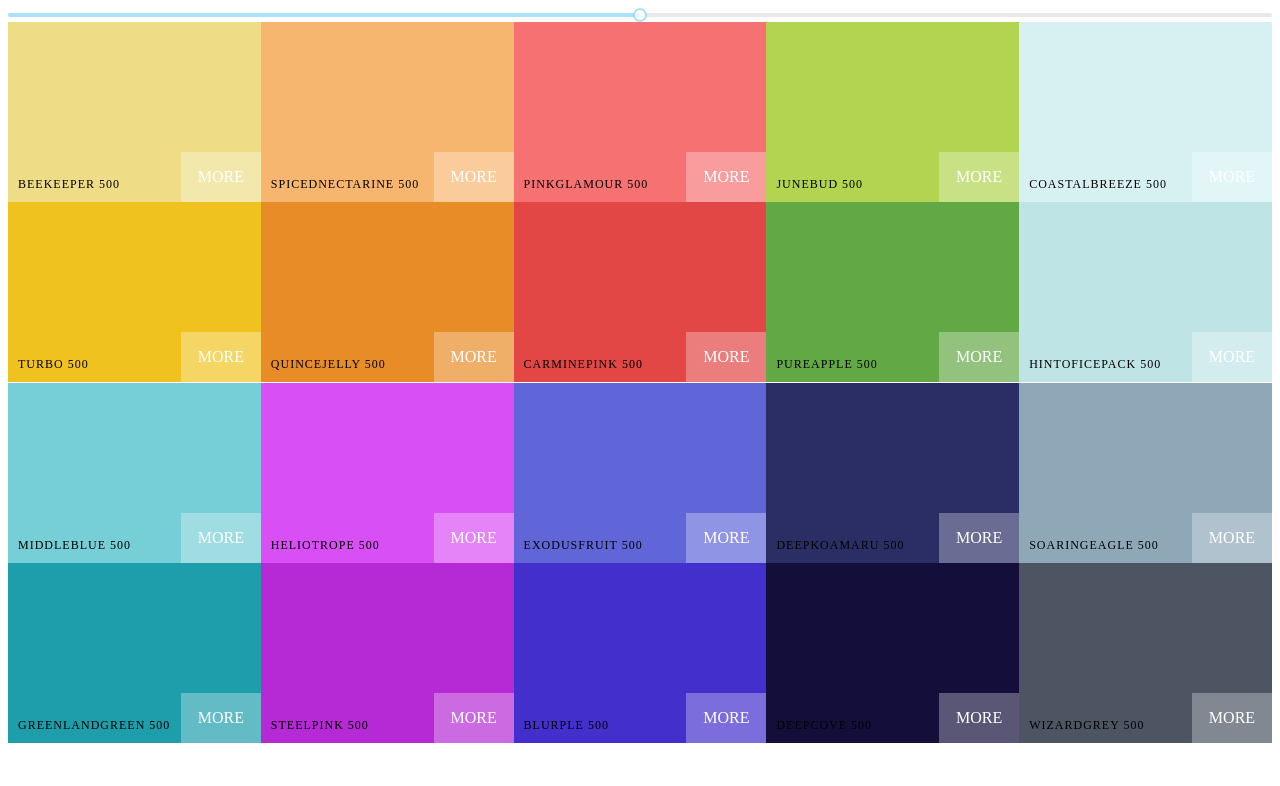
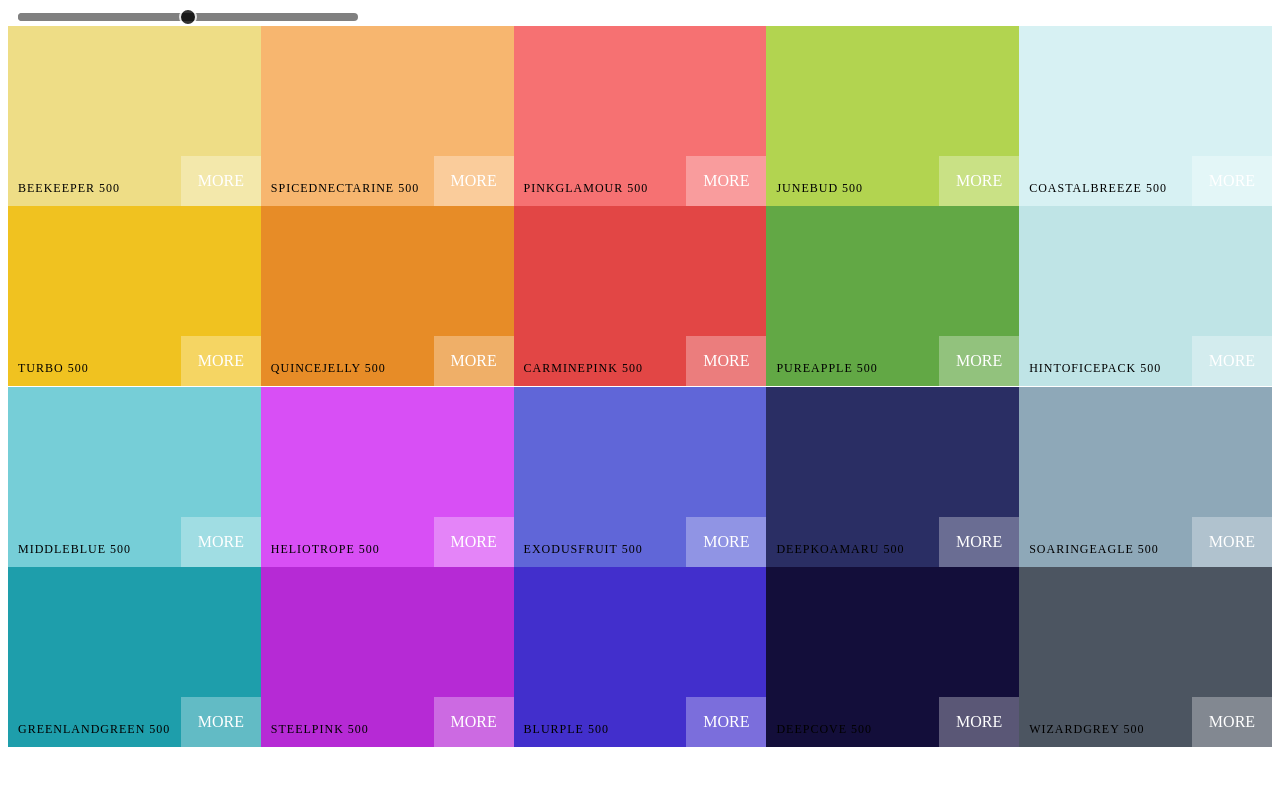
Before and after one commit to danimalcrackrz/color-app, a React (Create React App) app: page / in a window 1280 px wide. Shown: the top 786 px of the page. Built offline with nearby package versions, Linux system fonts and the light colour scheme.

Commit message:
added styling to slider

```diff
--- a/src/Palette.css
+++ b/src/Palette.css
@@ -5,3 +5,9 @@
 .Palette-colors {
   height: 90%;
 }
+
+.slider {
+  width: 340px;
+  margin: 0 10px;
+  display: inline-block;
+}
--- a/src/Palette.js
+++ b/src/Palette.js
@@ -18,13 +18,18 @@ export default function Palette({palette}) {
 
   return (
     <div className='Palette'>
+      <div className='slider'>
         <Slider
           defaultValue={level}
+          trackStyle={{backgroundColor: 'grey', height: 8 }}
+          handleStyle={{ backgroundColor: 'black', borderColor: 'white', height: 18, width: 18}}
+          railStyle={{ backgroundColor: 'grey', height: 8 }}
           min={100}
           max={900}
           step={100}
           onChange={changeLevel}
         />
+      </div>
       {/* Navbar goes here */}
       <div className='Palette-colors'>{colorBoxes}</div>
       {/* footer eventually */}
```
Lines whose indentation alone changed are shown as unchanged.
